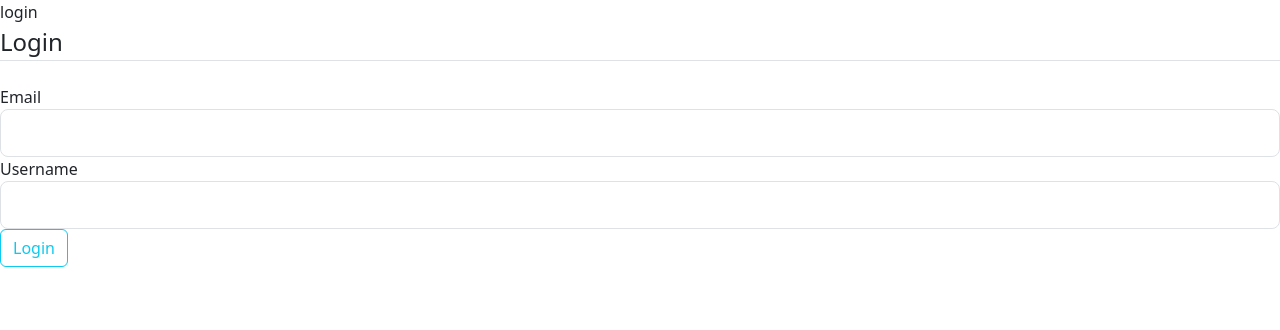
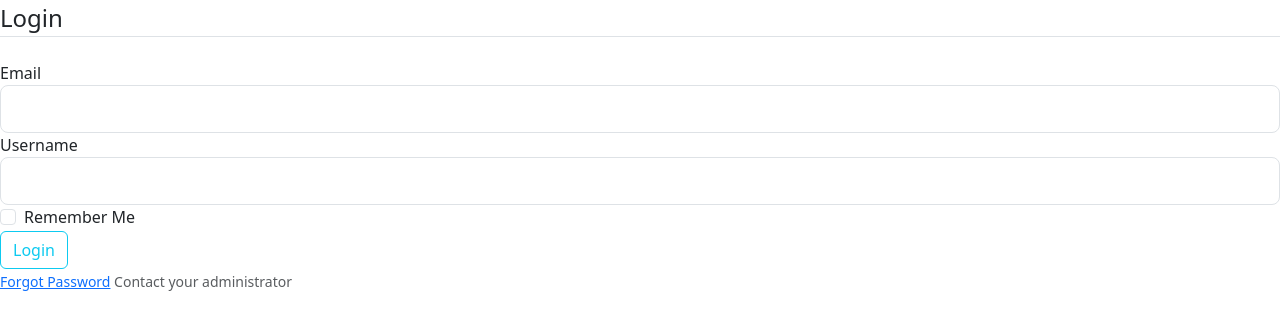
Before and after one commit to ahmed-hussein-morgan/ITicket, a Flask app: page /login in a window 1280 px wide. Shown: the top 330 px of the page. Run offline with Flask 3, Linux system fonts and the light colour scheme; some libraries are stand-ins or nearby versions.

Commit message:
complete the login form and fix some bugs appeared

```diff
--- a/forms.py
+++ b/forms.py
@@ -1,10 +1,13 @@
 # type: ignore
 from flask_wtf import FlaskForm
-from wtforms import StringField, PasswordField, SubmitField, BooleanField, EmailField
+from wtforms import StringField, PasswordField, SubmitField, BooleanField, EmailField, SelectField
 from wtforms.validators import DataRequired, length, Email, EqualTo
 
 class LoginForm(FlaskForm):
-    email = EmailField('Email', validators=[DataRequired(), Email()])
+    email = StringField('Email', validators=[DataRequired(), Email()])
     password = PasswordField('Username', validators=[DataRequired()])
     remember = BooleanField('Remember Me')
     submit = SubmitField('Login')
+
+class NewTicket(FlaskForm):
+    category = SelectField("Category", validators=[DataRequired(), ])
--- a/iticket.py
+++ b/iticket.py
@@ -15,21 +15,28 @@ app.config['SECRET_KEY'] = os.environ.get("SECRET_KEY")
 @app.route('/')
 @app.route("/home")
 def home():
-    return render_template("test_home.html")
+    return render_template("test_home.html", title="ITicket - Home")
 
 
 @app.route("/login", methods=["GET", "POST"])
 def login():
     form = LoginForm()
     if form.validate_on_submit():
-        # flashed messaag below is using email data temporarly until we update the register form and database to get the
-        # username instead
-        flash(f"Welcome {form.email.data}!, 'success'")
 
-        # redireced below is to the home page temporarly until we update the database to redirect the user to his home
-        # page based on the user type (tech/non-tech)
-        return redirect(url_for('home'))
-    return render_template("login.html", title="login", form=form)
+        if form.email.data == "admin@iticket.com" and form.password.data == "password":
+
+            # flashed messaag below is using email data temporarly until we update the register form and database to get the
+            # username instead
+            flash(f"Welcome {form.email.data}!", 'success')
+
+            # redireced below is to the home page temporarly until we update the database to redirect the user to his home
+            # page based on the user type (tech/non-tech)
+            return redirect(url_for('home'))
+
+        else:
+            flash("Login Unsuccessful. Please check username and password", "danger")
+
+    return render_template("login.html", title="ITicket - Login", form=form)
 
 
 @app.errorhandler(404)
--- a/templates/base_layer.html
+++ b/templates/base_layer.html
@@ -5,7 +5,8 @@
     <meta name="viewport" content="width=device-width, initial-scale=1.0">
     <link rel="stylesheet" href="https://cdn.jsdelivr.net/npm/bootstrap@5.3.3/dist/css/bootstrap.min.css" rel="stylesheet" integrity="sha384-QWTKZyjpPEjISv5WaRU9OFeRpok6YctnYmDr5pNlyT2bRjXh0JMhjY6hW+ALEwIH" crossorigin="anonymous">
 
-    <link rel="stylesheet" type="text/css" href="{{ url_for('static', filename='main.css') }}"
+    <link rel="stylesheet" type="text/css" href="{{ url_for('static', filename='main.css') }}">
+
 
     {% if title %}
     <title> {{ title }} </title>
@@ -20,11 +21,23 @@
             first item in this tuple -> is the category passed to the flash() method in the view
             second item in this tuple -> is the flash message itself wrote in the flash method -->
         <div>
+        <!-- <div class="col-md-8"> -->
             {% for message in get_flashed_messages(with_categories=true) %}
             <div class="alert alert-{{ message[0] }}">
                 {{ message[1] }}
             </div>
             {%endfor%}
+
+            <!-- another way to print flash message -->
+            <!-- {% with messages = get_flashed_messages(with_categories=true) %}
+                {% if messages %}
+                    {% for category, message in messages %}
+                        <div class="alert alert-{{ category }}">
+                            {{ message }}
+                        </div>
+                    {% endfor %}
+                {% endif %}
+            {% endwith %} -->
         </div>
     {% block navbar %}{% endblock navbar %}
     {% block content %}{% endblock content %}
--- a/templates/login.html
+++ b/templates/login.html
@@ -1,4 +1,5 @@
 {% extends "base_layer.html" %}
+
 {% block content %}
     <div class="content-section">
         <form method="POST" action="">
@@ -7,16 +8,48 @@
                 <legend class="border-bottom mb-4">Login</legend>
                 <div class="form-group">
                     {{ form.email.label(class="form-control-label") }}
+
+                    {% if form.email.errors %}
+                    {{ form.email(class="form-control form-control-lg is-invalid") }}
+                    <div class="invalid-feedback">
+                        {% for error in form.email.errors %}
+                            <span>{{ error }}</span>
+                        {% endfor %}
+                    </div>
+                    {% else %}
                     {{ form.email(class="form-control form-control-lg") }}
+                    {% endif %}
+
                 </div>
                 <div class="form-group">
                     {{ form.password.label(class="form-control-label") }}
+
+                    {% if form.password.errors %}
+                    {{ form.password(class="form-control form-control-lg is-invalid") }}
+                    <div class="invalid-feedback">
+                        {% for error in form.password.errors %}
+                            <span>{{ error }}</span>
+                        {% endfor %}
+                    </div>
+                    {% else %}
                     {{ form.password(class="form-control form-control-lg") }}
+                    {% endif %}
+
                 </div>
+
+                <div class="form-check">
+                    {{ form.remember(class="form-check-input") }}
+                    {{ form.remember.label(class="form-check-label") }}
+                </div>
+
             </fieldset>
             <div class="form-group">
                 {{ form.submit(class="btn btn-outline-info") }}
             </div>
+            <small class="text-muted">
+                <a href="#">Forgot Password</a>
+                Contact your administrator
+            </small>
         </form>
 
     </div>
```
